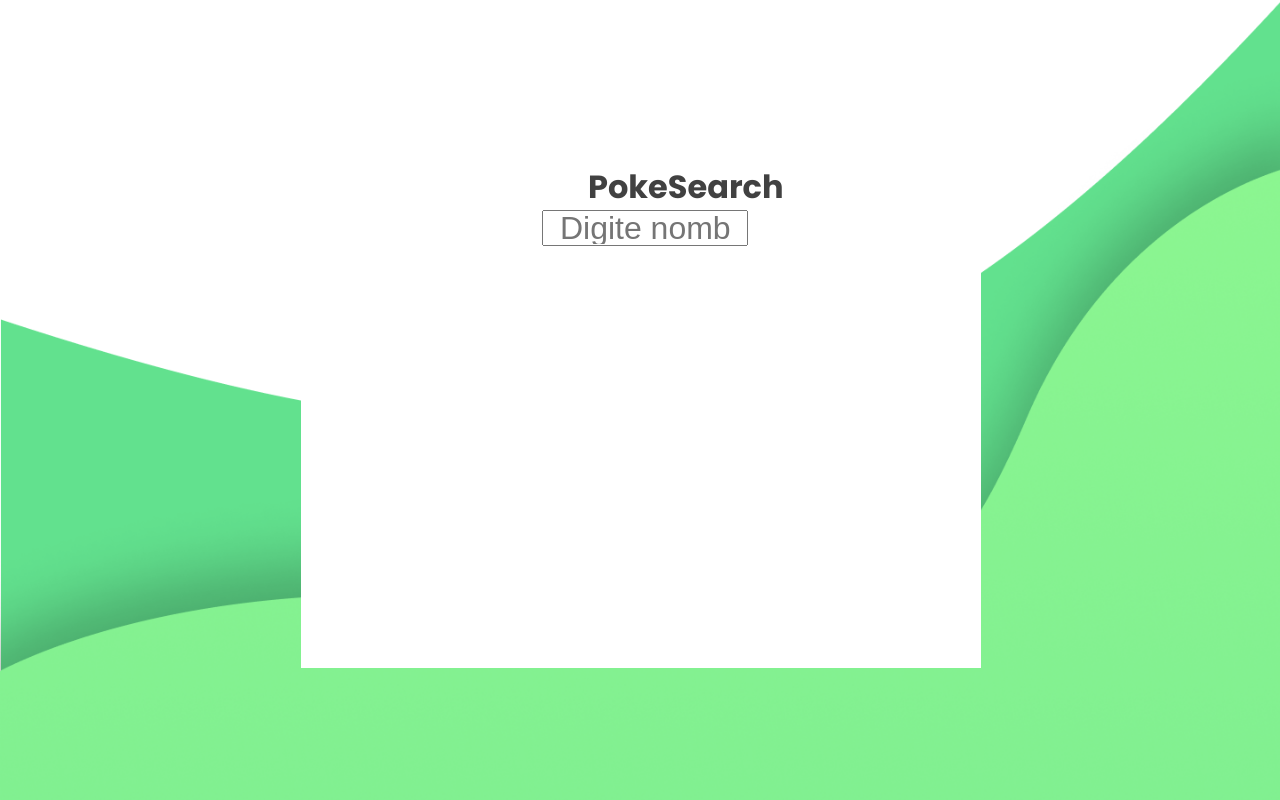
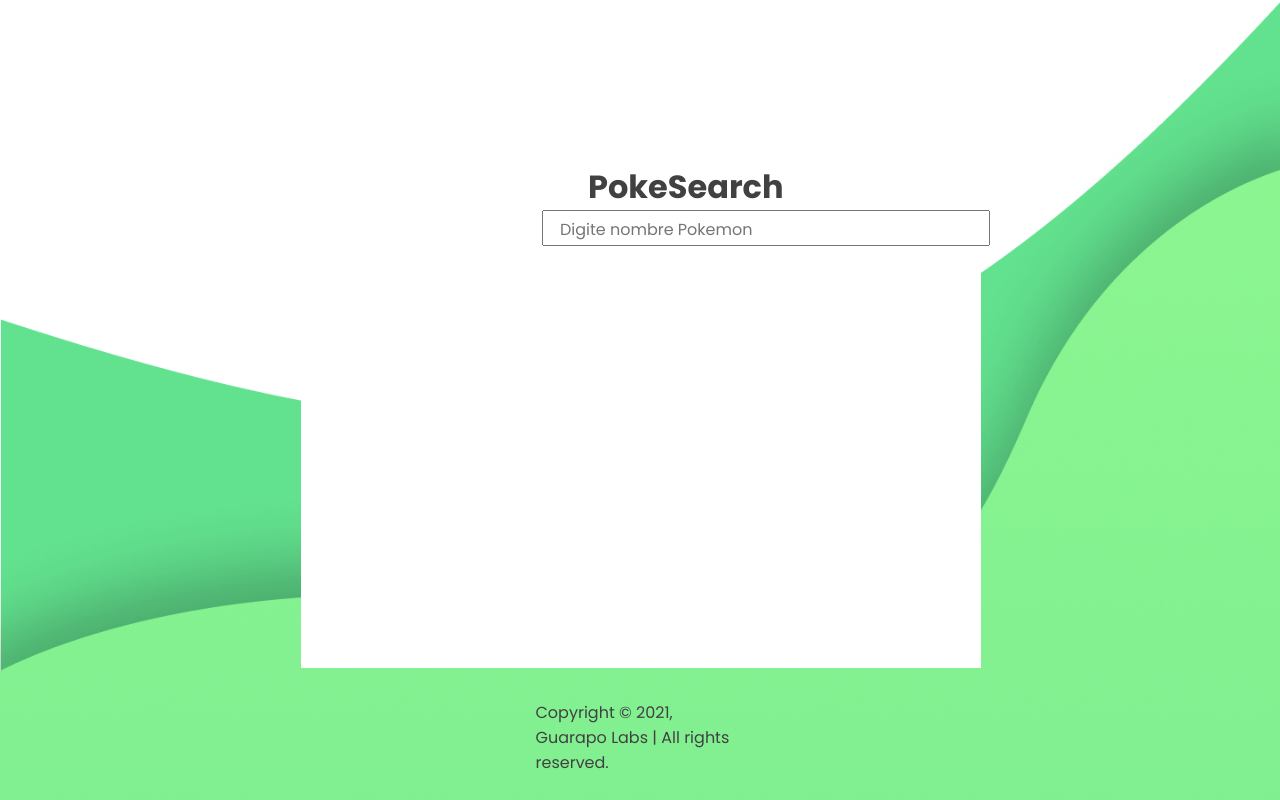
Before and after one commit to edwinnv/Pokedex, a React (Create React App) app: page / in a window 1280 px wide. Built offline with nearby package versions, Linux system fonts and the light colour scheme.

Commit message:
Update 12:32

```diff
--- a/src/App.css
+++ b/src/App.css
@@ -8,6 +8,7 @@ body {
   font-family: "Poppins" !important;
   color:#414141 !important;
 }
+
 
 .App {
   background: #FFFFFF;
@@ -76,8 +77,20 @@ img {
 
 input {
   box-sizing: border-box;
-  font-size: 2rem;
+  font-family: "Poppins" !important;
+  size: 2rem;
+  width: 448px;
   padding: 1rem;
   display: block;
   margin: 2rem auto;
 }
+
+#ftext{
+  font-size: 15pt;
+  font-family: "Poppins" !important;
+}
+
+::placeholder {
+  font-size: 0.8em;
+
+}
--- a/src/App.js
+++ b/src/App.js
@@ -12,7 +12,14 @@ const myinput = {
   bottom: "72.17%",
   fontsize: "6px",
   fontfamily: "Poppins",
-  fontstyle: "normal"
+  fontstyle: "normal",
+
+  boxsizing: "border-box",
+  size: "2rem",
+  width: "448px",
+  padding: "1rem",
+  display: "block",
+  margin: "2rem auto"
 }
 
 const mycard = {
@@ -22,7 +29,7 @@ const mycard = {
   right: "23.33%",
   top: "13.28%",
   bottom: "16.5%",
-  blend: "Pass through",
+
 
   background: " #FFFFFF",
   boxshadow: "0px 6px 10px rgba(0, 0, 0, 0.14), 0px 1px 18px rgba(0, 0, 0, 0.12), 0px 3px 5px rgba(0, 0, 0, 0.2)"
@@ -192,6 +199,27 @@ textalign: "right",
 color: "#5D5D5D"
 }
 
+const text1 = {
+  position: "absolute",
+left: "34.44%",
+right: "34.38%",
+top: "105.65%",
+bottom: "3.42%",
+
+fontfamily: "Open Sans",
+fontstyle: "normal",
+fontweight: "normal",
+fontsize: "18px",
+lineheight: "30px",
+/* identical to box height, or 167% */
+
+display: "flex",
+alignitems: "center",
+
+color: "#414141"
+
+}
+
 
 
 const App = () => {
@@ -255,6 +283,8 @@ const App = () => {
           <h1 style={pokeshearch}>PokeSearch</h1>
           <input
             type="text"
+            name= "ftext"
+            id= "ftext"
             style={myinput}
             onChange={handleChange}
             placeholder="Digite nombre Pokemon"
@@ -277,6 +307,7 @@ const App = () => {
             <h2 style = {stats1}> Stats </h2>
             <h4 style= {stats2}> Stats </h4>
             <h4 style = {value1}> Value</h4>
+
            {/*  <div className="divTable">
               <div className="divTableBody">
                 <div className="divTableRow">
@@ -304,11 +335,15 @@ const App = () => {
                 </div>
               </div>
             </div>  */}
+
           </div>
+
         );
 
       })}
+      <label style={text1} >  Copyright © 2021, Guarapo Labs | All rights reserved. </label>
     </div>
+
 
   );
 };
```
